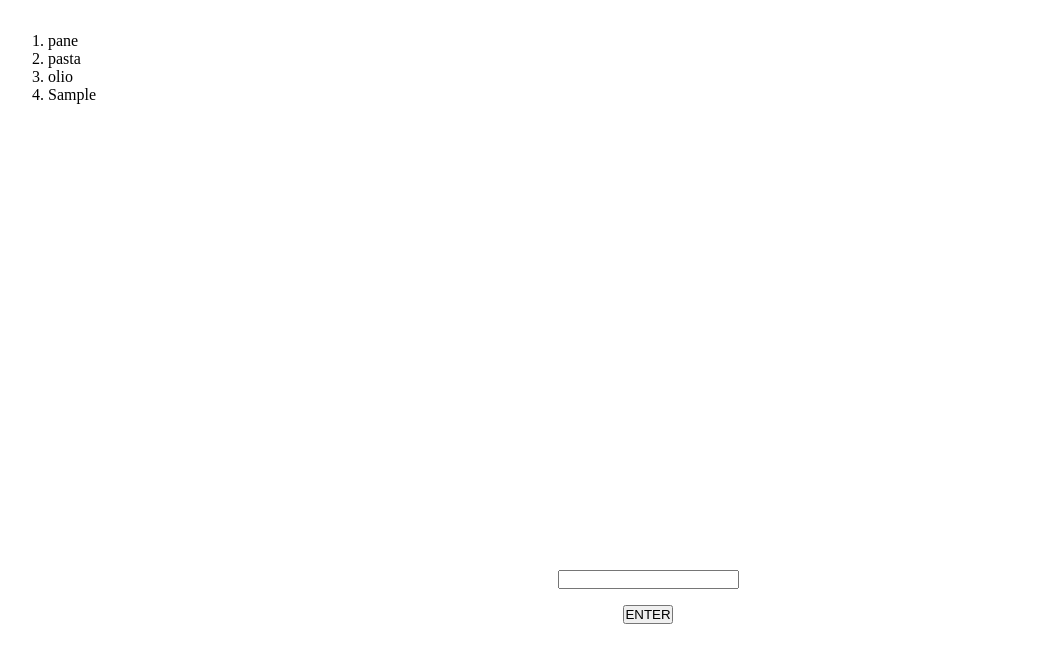
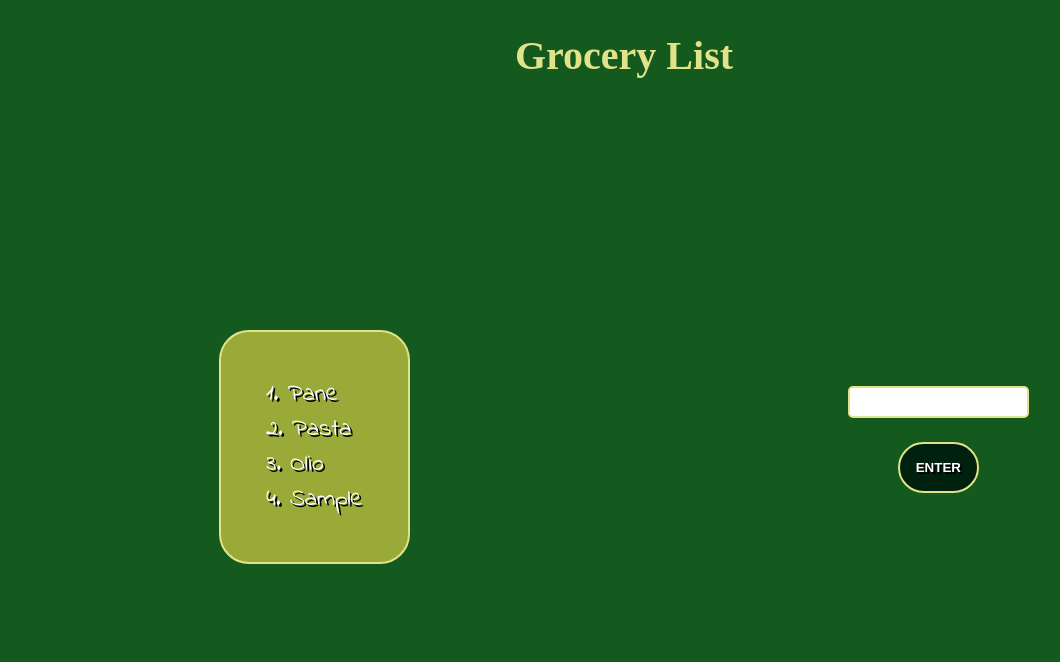
Before and after one commit to millooo94/js-lista-spesa, a plain HTML site: page index.html in a window 1280 px wide. Both pictures are taken after typing "Sample" into the empty fields and a click on the button "ENTER". Shown: the whole page, without its empty margins (16-1076 px from the left). Drawn offline with Linux system fonts and the light colour scheme.

Commit message:
refactor all

```diff
--- a/css/style.css
+++ b/css/style.css
@@ -1,3 +1,5 @@
+@import url(https://fonts.googleapis.com/css?family=Indie+Flower);
+
 * {
     margin: 0;
     padding: 0;
@@ -5,20 +7,52 @@
 }
 
 body {
+    height: 100vh;
+    background: #14591d;
+    padding: 2rem;
+    overflow: hidden;
+}
+
+h1 {
+    font-size: 2.5rem;
+    text-align: center;
+    color: #e1e289;
+
+
+}
+
+.container-content {
+    height: 100%;
     display: flex;
-    flex-direction: column;
-    justify-content: space-between;
-    height: 100vh;
-    padding: 2rem 0 10rem 3rem
+    flex-direction: row;
+    gap: 2rem;
+    justify-content: space-around;
+    align-items: center;
+}
+
+.list-box {
+    padding: 2.8rem;
+    border: 2px solid #e1e289;
+    border-radius: 30px;
+    background-color: #99aa38;
 }
 
 
 ol {
-    width: 40%;
+    box-sizing: content-box;
+    margin: auto;
+    font-family: 'Indie Flower';
+    font-size: 1.5rem;
     list-style-position: inside;
+    color: white;
+    text-shadow: 2px 2px black;
+}
 
 
-}
+
+
+
+
 
 .controls {
     width: max-content;
@@ -26,27 +60,64 @@ ol {
     flex-direction: column;
     justify-content: center;
     align-items: center;
+    align-self: center;
     position: relative;
-    align-self: center;
 }
 
 input {
+    height: 2rem;
     width: max-content;
+    border-radius: 5px;
+    border: 2px solid #e1e289;
+}
+
+input:focus {
+    scale: 1.5;
 }
 
 button {
-
-    width: max-content;
+    border-radius: 30px;
+    padding: 1rem;
     margin-bottom: 1rem;
     align-self: center;
-    margin-top: 1rem;
+    margin-top: 1.5rem;
+    background-color: #01210f;
+    color: white;
+    font-weight: bold;
+    text-shadow: 2px 2px black;
+    border: 2px solid #e1e289;
+}
+
+button:hover {
+    cursor: pointer;
 }
 
 .message {
-    min-width: 300px;
+    width: fit-content;
+    font-family: 'Roboto', sans-serif;
     text-align: center;
     position: absolute;
     top: 120%;
     left: 50%;
     transform: translate(-50%, -50%);
+    background-color: white;
+    border-radius: 10px;
+    text-transform: uppercase;
+    color: whitesmoke;
+    font-weight: bold;
+    font-size: .6rem;
+
 }
+
+.negative {
+    min-width: 100px;
+    background-color: red;
+    padding: .5rem;
+}
+
+
+.empty {
+    min-width: 100px;
+
+    background-color: rgb(187, 161, 12);
+    padding: .5rem;
--- a/index.html
+++ b/index.html
@@ -6,14 +6,22 @@
     <meta name="viewport" content="width=device-width, initial-scale=1.0">
     <title>Lista Spesa</title>
     <link rel="stylesheet" href="css/style.css">
+    <link rel="preconnect" href="https://fonts.googleapis.com">
+    <link rel="preconnect" href="https://fonts.gstatic.com" crossorigin>
+    <link href="https://fonts.googleapis.com/css2?family=Roboto:wght@100;300;400;500;700;900&display=swap" rel="stylesheet">
     <script src="js/script.js" defer></script>
 </head>
 <body>
+    <h1>Grocery List</h1>
+    <div class="container-content">
+        <div class="list-box">
             <ol class="grocery-list"></ol>
+        </div>
         <form class="controls">
             <input class="text" type="text">
             <button>ENTER</button>
             <div class="message"></div>
         </form>
+    </div>
 </body>
 </html>
--- a/js/script.js
+++ b/js/script.js
@@ -1,7 +1,7 @@
 const arrGroceryList = [
-    'pane',
-    'pasta',
-    'olio',
+    'Pane',
+    'Pasta',
+    'Olio',
 ]
 
 
@@ -23,20 +23,27 @@ while (i < arrGroceryList.length) {
 }
 
 
+
 form.addEventListener('submit', function(event) {
 
     event.preventDefault()
 
-    if (arrGroceryList.length >= 20) {
-        message.innerHTML = 'hai raggiunto il limite di articoli'
+    if (arrGroceryList.length >= 10) {
+        message.innerHTML = 'MAX LIMIT'
         text.value = ''
+        message.classList.add('negative')
+        message.classList.remove('empty')
 
     } else if (text.value == '') {
-        message.innerHTML = 'inserisci un articolo'
+        message.innerHTML = 'ADD AN ITEM'
+        message.classList.add('empty')
+        message.classList.remove('negative')
     } else {
         arrGroceryList.push(text.value);
         groceryList.innerHTML += `<li>${text.value}</li>`
         message.innerHTML = ''
         text.value = ''
+        message.classList.remove('empty')
+        message.classList.remove('negative')
     }
 });
```
Also changed, not shown: img/pngwing.com.png (added). Lines whose indentation alone changed are shown as unchanged.
